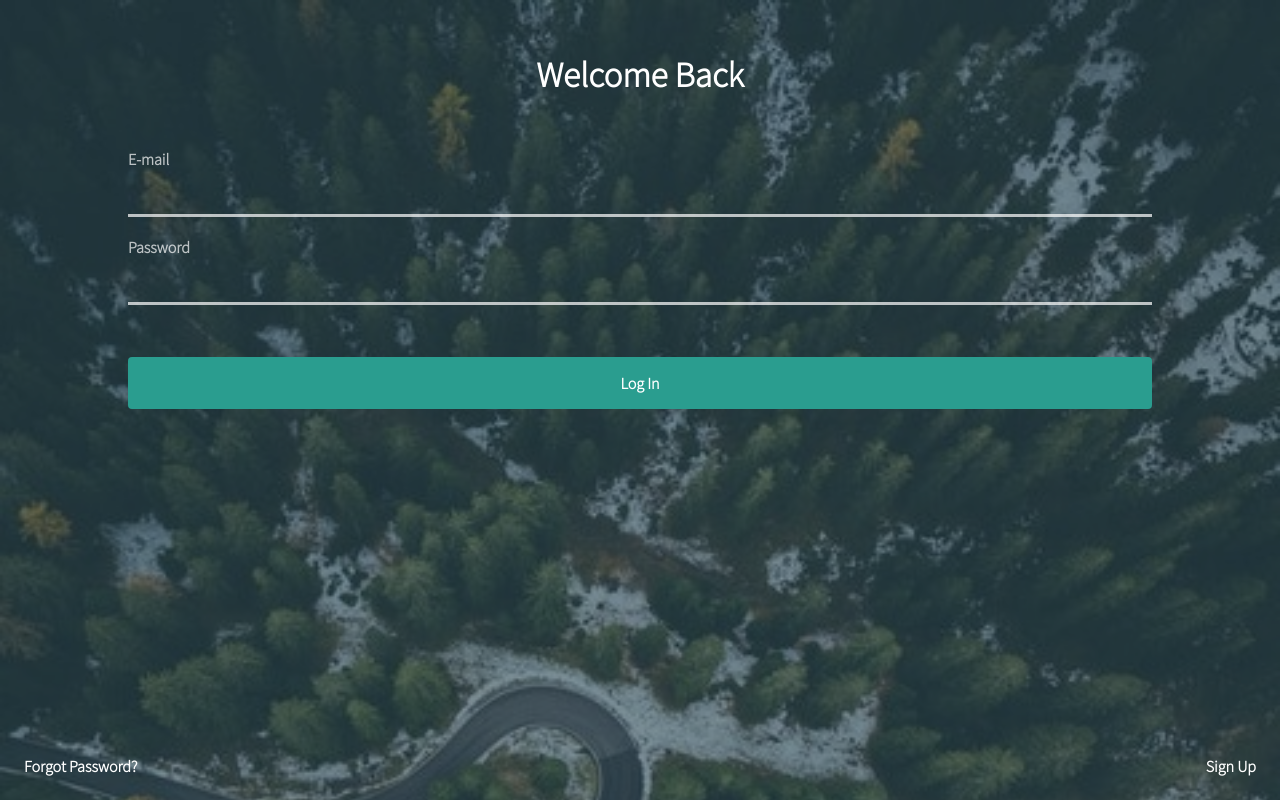
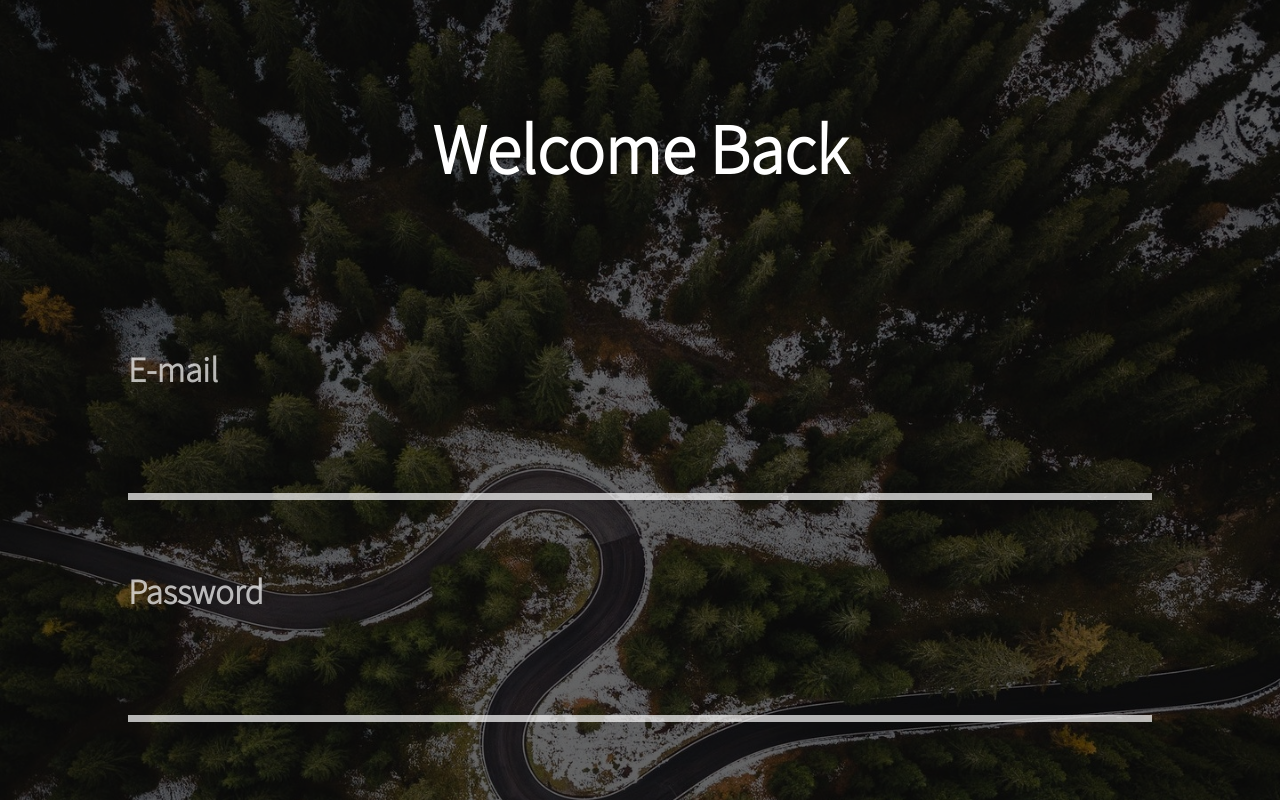
Before and after one commit to lkapustka/wrc-stats-app, a Vue app: page /login in a window 1280 px wide. Shown: the top 800 px of the page. Built offline with nearby package versions, Linux system fonts and the light colour scheme; no server answers.

Commit message:
style: add media queries

```diff
--- a/src/assets/main.scss
+++ b/src/assets/main.scss
@@ -6,7 +6,7 @@
   --primary: #2a9d8f; //#3e1e68;
   --secondary: #e9c46a; //#f4f1fe;
   --cta-color: #e76f51;
-  --bg: #264653;
+  --bg: #3d405b; //#264653;
   --error: #ef5777;
   --success: #1abc9c;
   --shadow: #34495e;
@@ -36,6 +36,7 @@ body {
   width: 100%;
   height: 100%;
   flex-direction: column;
+  justify-content: space-between;
   align-items: center;
 }
 
@@ -53,9 +54,10 @@ body {
 
 //login view
 .title {
-  margin: 1.5em 0;
+  margin-top: 1.5em;
   align-self: center;
   font-size: 3.5rem;
+  text-align: center;
 }
 
 .form {
@@ -109,16 +111,15 @@ body {
   }
 
   &__btn {
-    margin: 2em 0;
+    margin-top: 2em;
   }
 }
 
 .extras {
-  position: absolute;
   display: flex;
-  bottom: 0;
   width: 100%;
   justify-content: space-between;
+  align-items: flex-end;
 
   &--center {
     justify-content: center;
@@ -128,6 +129,61 @@ body {
     padding: 1.5em;
     font-size: 1.6rem;
     font-weight: bold;
+  }
+}
+
+@media (min-width: 768px) {
+  .title {
+    font-size: 5rem;
+  }
+
+  .form {
+    &__box::after {
+      height: 0.2em;
+    }
+
+    &__input {
+      font-size: 3.5rem;
+    }
+
+    &__box,
+    &__label,
+    &__btn {
+      font-size: 2.5rem;
+    }
+  }
+
+  .extras__link {
+    font-size: 2.5rem;
+  }
+}
+
+@media (min-width: 992px) {
+  .title {
+    font-size: 7rem;
+  }
+
+  .form {
+    &__input {
+      font-size: 4.5rem;
+    }
+
+    &__box,
+    &__label,
+    &__btn {
+      font-size: 3.5rem;
+    }
+  }
+
+  .extras__link {
+    font-size: 3.5rem;
+  }
+}
+
+@media (min-width: 1200px) {
+
+  .form {
+    max-width: 1200px;
   }
 }
 
--- a/src/components/FormPasswordReset.vue
+++ b/src/components/FormPasswordReset.vue
@@ -1,9 +1,7 @@
 <template>
   <div class="container">
-    <h1 class="title title--margin">Reset Password</h1>
-    <p class="text text--description">
-      Enter your email adress below to reset password
-    </p>
+    <h1 class="title">Reset Password</h1>
+    <p class="text">Enter your email adress below to reset password</p>
     <form class="form" @submit.prevent>
       <div class="form__box">
         <label class="form__label" for="email-reset">E-mail</label>
@@ -18,9 +16,8 @@
         Reset
       </button>
     </form>
-
-    <p class="text text--error" v-if="errorMsg !== ''">
-      {{ errorMsg }}
+    <p class="text text--error" v-if="errorMassage !== ''">
+      {{ errorMassage }}
     </p>
     <p class="text text--success" v-if="showSuccess">
       Success! Check your email for a reset link.
@@ -37,23 +34,23 @@ import { auth } from "@/firebase";
 
 export default defineComponent({
   setup() {
-    const errorMsg = ref("");
+    const errorMassage = ref("");
     const email = ref("");
     const showSuccess = ref(false);
 
     const resetPassword = async () => {
-      errorMsg.value = "";
+      errorMassage.value = "";
 
       try {
         await auth.sendPasswordResetEmail(email.value);
         showSuccess.value = true;
       } catch (err) {
-        errorMsg.value = err.message;
+        errorMassage.value = err.message;
       }
     };
 
     return {
-      errorMsg,
+      errorMassage,
       showSuccess,
       resetPassword,
     };
@@ -62,19 +59,11 @@ export default defineComponent({
 </script>
 
 <style lang="scss" scoped>
-.title--margin {
-  margin-bottom: 0.5em;
-}
-
 .text {
   width: 80%;
   font-size: 1.6rem;
   font-weight: bold;
   text-align: center;
-
-  &--description {
-    margin-bottom: 4em;
-  }
 
   &--error {
     color: var(--error);
@@ -84,4 +73,16 @@ export default defineComponent({
     color: var(--success);
   }
 }
+
+@media (min-width: 768px) {
+  .text {
+    font-size: 2.5rem;
+  }
+}
+
+@media (min-width: 992px) {
+  .text {
+    font-size: 3.5rem;
+  }
+}
 </style>
--- a/src/views/Login.vue
+++ b/src/views/Login.vue
@@ -2,6 +2,7 @@
   <div class="bg">
     <div class="bg__img" />
     <transition name="fade" mode="out-in">
+      <keep-alive>
         <component :is="selectedComponent">
           <a
             class="extras__link"
@@ -22,6 +23,7 @@
             >Back to Log In</a
           >
         </component>
+      </keep-alive>
     </transition>
   </div>
   <!-- <p>
@@ -56,18 +58,30 @@ export default {
 
 <style lang="scss" scoped>
 .bg {
-  width: 100vw;
-  height: 100vh;
-  background-color: rgba(38, 70, 83, 0.6); //rgba(0, 0, 0, 0.6);
+  width: 100%;
+  height: 100vmax;
+  background-color: rgba(0, 0, 0, 0.6);
 
   &__img {
     position: absolute;
     width: 100%;
-    height: 100%;
+    height: 100vmax;
     background-image: url("../../public/img/bg-login-small.jpg");
     background-size: cover;
-    background-position: 35% 0;
+    background-position: center;
     z-index: -10;
   }
 }
+
+@media (min-width: 768px) {
+  .bg__img {
+    background-image: url("../../public/img/bg-login-large.jpg");
+  }
+}
+
+@media (min-width: 1200px) {
+  .bg__img {
+    background-image: url("../../public/img/bg-login-xl.jpg");
+  }
+}
 </style>
```
Lines whose indentation alone changed are shown as unchanged.
